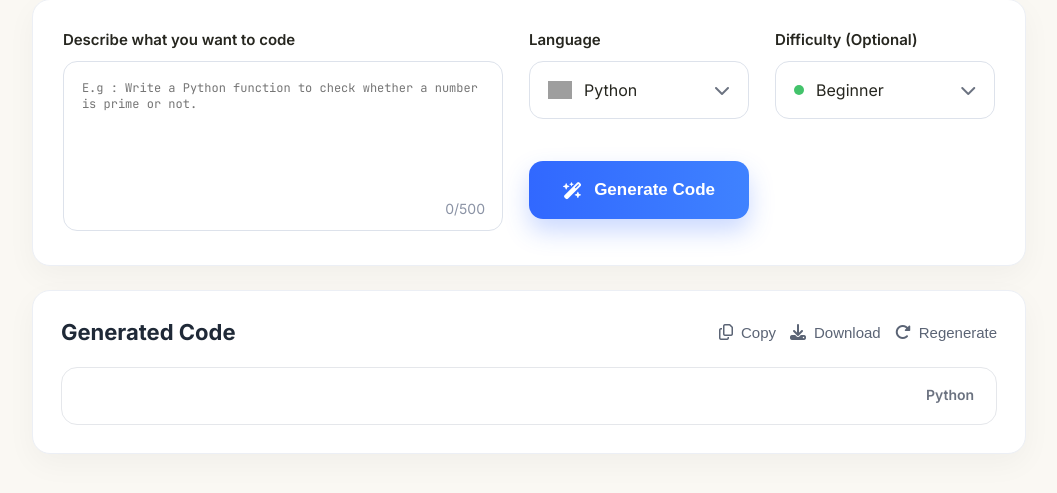
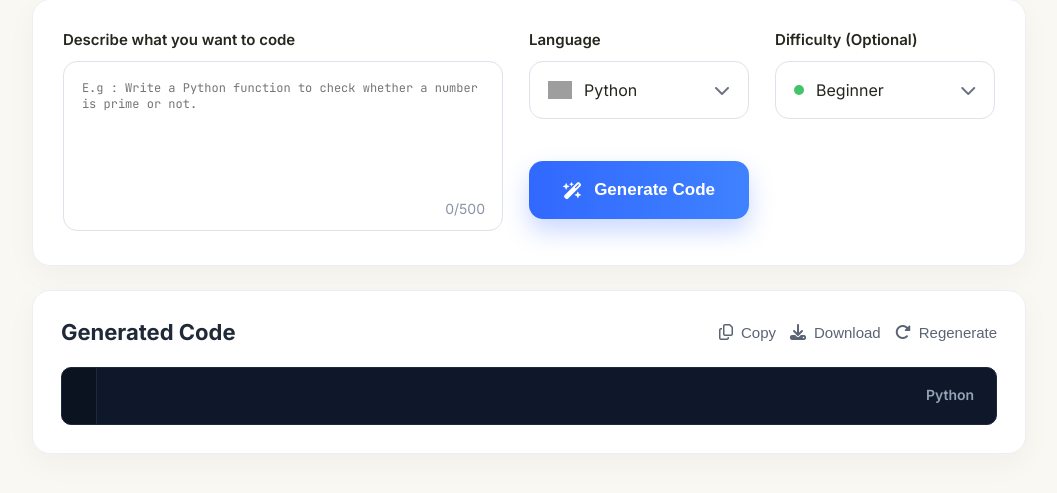
Before and after one commit to darshanpalankar/EduGenie-AI-Study-Assistant, a Flask app: page /code-generator in a window 1280 px wide. Shown: the part 145-638 px from the top of the page, without its empty margins (111-1168 px from the left). Run offline with Flask 3, Linux system fonts and the light colour scheme; some libraries are stand-ins or nearby versions; grey boxes are pictures that could not be loaded.

Commit message:
Update EduGenie UI

```diff
--- a/App/app.py
+++ b/App/app.py
@@ -207,7 +207,7 @@ class CodeGenerator:
                 if session_id not in _chats_:
                     client = self.get_client()
                     chat_obj = client.chats.create(
-                        model="gemini-2.5-flash",
+                        model="gemini-3.6-flash",
                         config={"system_instruction": SYSTEM_INSTRUCTION},
                     )
                     _chats_[session_id] = {"client": client, "chat": chat_obj}
--- a/static/css/code-generator.css
+++ b/static/css/code-generator.css
@@ -327,9 +327,9 @@
 
 .code-generator-page .code-box {
     position: relative;
-    background: #ffffff;
-    border: 1px solid #e5e7eb;
-    border-radius: 16px;
+    background: #0f172a;
+    border: 1px solid #1e293b;
+    border-radius: 10px;
     overflow: hidden;
 }
 
@@ -337,19 +337,43 @@
     position: absolute;
     top: 18px;
     right: 22px;
-    color: #6b7280;
+    color: #94a3b8;
     font-size: 14px;
     font-weight: 600;
+    z-index: 1;
+}
+
+.code-generator-page .code-body {
+    display: flex;
+    align-items: stretch;
+}
+
+.code-generator-page .line-numbers {
+    flex: 0 0 auto;
+    padding: 28px 14px 28px 20px;
+    font-size: 12px;
+    line-height: 1.8;
+    font-family: "JetBrains Mono", monospace;
+    color: #475569;
+    text-align: right;
+    user-select: none;
+    background: #0b1220;
+    border-right: 1px solid #1e293b;
+}
+
+.code-generator-page .line-numbers span {
+    display: block;
 }
 
 .code-generator-page pre {
+    flex: 1 1 auto;
     margin: 0;
     padding: 28px;
     overflow: auto;
     font-size: 12px;
     line-height: 1.8;
     font-family: "JetBrains Mono", monospace;
-    color: #1f2937;
+    color: #e2e8f0;
 }
 
 .code-generator-page code {
@@ -373,17 +397,17 @@
 }
 
 .code-generator-page pre::-webkit-scrollbar-track {
-    background: #f2f3f7;
+    background: #0b1220;
     border-radius: 10px;
 }
 
 .code-generator-page pre::-webkit-scrollbar-thumb {
-    background: #c6cedb;
+    background: #334155;
     border-radius: 10px;
 }
 
 .code-generator-page pre::-webkit-scrollbar-thumb:hover {
-    background: #aeb8c9;
+    background: #475569;
 }
 
 /* Responsive */
@@ -452,6 +476,10 @@
         padding: 20px;
         font-size: 14px;
     }
+
+    .code-generator-page .line-numbers {
+        padding: 20px 10px 20px 14px;
+    }
 }
 
 @media (max-width:500px) {
--- a/static/js/code-generator.js
+++ b/static/js/code-generator.js
@@ -88,6 +88,23 @@ if (promptEl && generateBtn && codeBox) {
     codeBox.appendChild(pre);
   }
 
+  const lineNumbersEl = codeBox.querySelector(".line-numbers");
+
+  const renderLineNumbers = () => {
+    if (!lineNumbersEl) return;
+    const text = codeEl.textContent;
+    if (!text) {
+      lineNumbersEl.innerHTML = "";
+      return;
+    }
+    const lineCount = text.split("\n").length;
+    let html = "";
+    for (let i = 1; i <= lineCount; i++) {
+      html += `<span>${i}</span>`;
+    }
+    lineNumbersEl.innerHTML = html;
+  };
+
   let lastDescription = "";
 
   const generateCode = async () => {
@@ -105,6 +122,7 @@ if (promptEl && generateBtn && codeBox) {
     codeEl.className = "";
     delete codeEl.dataset.highlighted;
     codeEl.textContent = "Generating...";
+    renderLineNumbers();
     generateBtn.disabled = true;
 
     const instructions = [
@@ -125,13 +143,16 @@ if (promptEl && generateBtn && codeBox) {
 
       if (!res.ok) {
         codeEl.textContent = data.error || "Something went wrong. Please try again.";
+        renderLineNumbers();
         return;
       }
 
       codeEl.textContent = data.reply;
       highlightCode(language);
+      renderLineNumbers();
     } catch (err) {
       codeEl.textContent = "Could not reach EduGenie. Check your connection and try again.";
+      renderLineNumbers();
     } finally {
       generateBtn.disabled = false;
     }
--- a/templates/code_generator.html
+++ b/templates/code_generator.html
@@ -17,7 +17,7 @@
     <link rel="stylesheet" href="https://cdnjs.cloudflare.com/ajax/libs/font-awesome/6.7.2/css/all.min.css">
 
     <!-- highlight.js: syntax-highlights the generated code -->
-    <link rel="stylesheet" href="https://cdnjs.cloudflare.com/ajax/libs/highlight.js/11.9.0/styles/github.min.css">
+    <link rel="stylesheet" href="https://cdnjs.cloudflare.com/ajax/libs/highlight.js/11.9.0/styles/atom-one-dark.min.css">
 
     <link rel="stylesheet" href="{{ url_for('static', filename='css/base.css') }}">
     <link rel="stylesheet" href="{{ url_for('static', filename='css/code-generator.css') }}">
@@ -162,7 +162,10 @@
                 <div class="language-tag">
                     Python
                 </div>
-                <pre><code></code></pre>
+                <div class="code-body">
+                    <div class="line-numbers" aria-hidden="true"></div>
+                    <pre><code></code></pre>
+                </div>
             </div>
         </div>
     </div>
--- a/templates/index.html
+++ b/templates/index.html
@@ -207,7 +207,9 @@
 
             </p>
 
-            <div class="feature-grid">
+            <div class="feature-marquee">
+
+                <div class="feature-track" id="featureTrack">
 
                 <!-- Card 1: AI Chat -->
 
@@ -293,6 +295,8 @@
 
                 </a>
 
+                </div>
+
             </div>
 
         </div>
```
Also changed, not shown: static/css/chat.css (+5 -3 lines), static/css/home.css (+57 -9 lines), static/js/home.js (+70 -0 lines).
